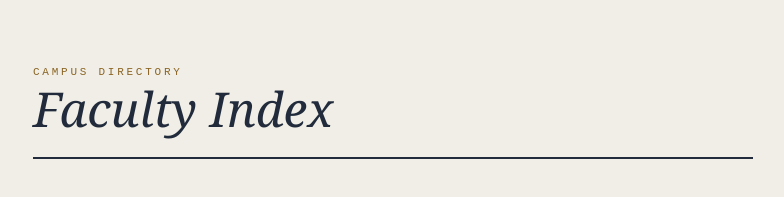
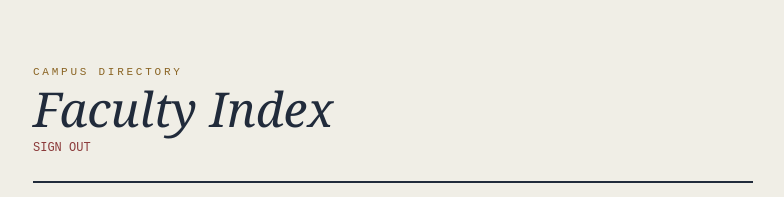
Before and after one commit to Singh1veer/Faculty-Feedback, a React (Vite) app in the folder frontend/: page /faculty in a window 1280 px wide. Shown: the top 197 px of the page, without its empty margins (247-1031 px from the left). Built offline with nearby package versions, Linux system fonts and the light colour scheme; no server answers.

Commit message:
Added Sign Out option

```diff
--- a/frontend/src/components/FacultyList.jsx
+++ b/frontend/src/components/FacultyList.jsx
@@ -1,6 +1,6 @@
 import { useState, useEffect } from 'react';
 import { Link } from 'react-router-dom';
-
+import { signOut } from '../lib/auth';
 function FacultyList() {
   const [faculty, setFaculty] = useState([]);
   const [searchName, setSearchName] = useState('');
@@ -44,6 +44,9 @@ useEffect(() => {
           <h1 className="font-display italic text-5xl text-ink mt-1">
             Faculty Index
           </h1>
+          <button onClick={signOut} className="font-mono text-xs uppercase text-oxblood">
+          Sign out
+         </button>
         </div>
 
         {/* Catalog search slip */}
--- a/frontend/src/components/FacultyProfile.jsx
+++ b/frontend/src/components/FacultyProfile.jsx
@@ -5,6 +5,7 @@ import VerifyModal from "./GoogleSignIn";
 import CommentForm from "./CommentForm";
 import CommentList from "./CommentList";
 import CommentsPage from "./CommentsPage";
+import { signOut } from '../lib/auth';
 function FacultyProfile() {
   const { name } = useParams();
   const [faculty, setFaculty] = useState(null);
@@ -81,6 +82,9 @@ function FacultyProfile() {
         >
           ← Directory
         </Link>
+        <button onClick={signOut} className="font-mono text-xs uppercase text-oxblood">
+          Sign out
+         </button>
         {/* Index card */}
         <div className="relative rounded-sm border border-rule bg-paper-raised px-8 pt-9 pb-8 shadow-[0_1px_0_var(--color-rule)]">
           {/* brass corner tab */}
--- /dev/null
+++ b/frontend/src/lib/auth.js
@@ -0,0 +1,4 @@
+export function signOut() {
+  localStorage.removeItem('access_token');
+  window.location.href = '/faculty';
+}
```
